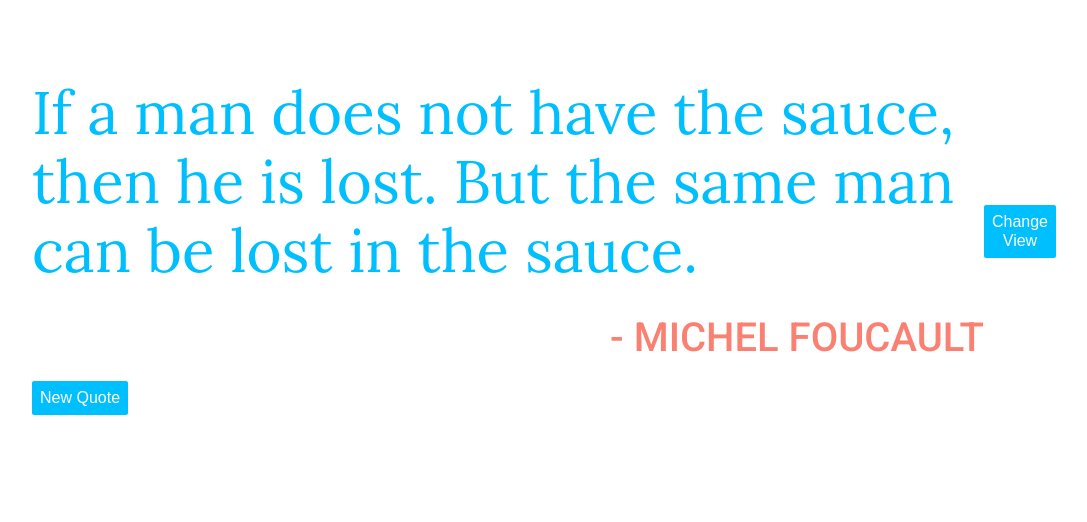
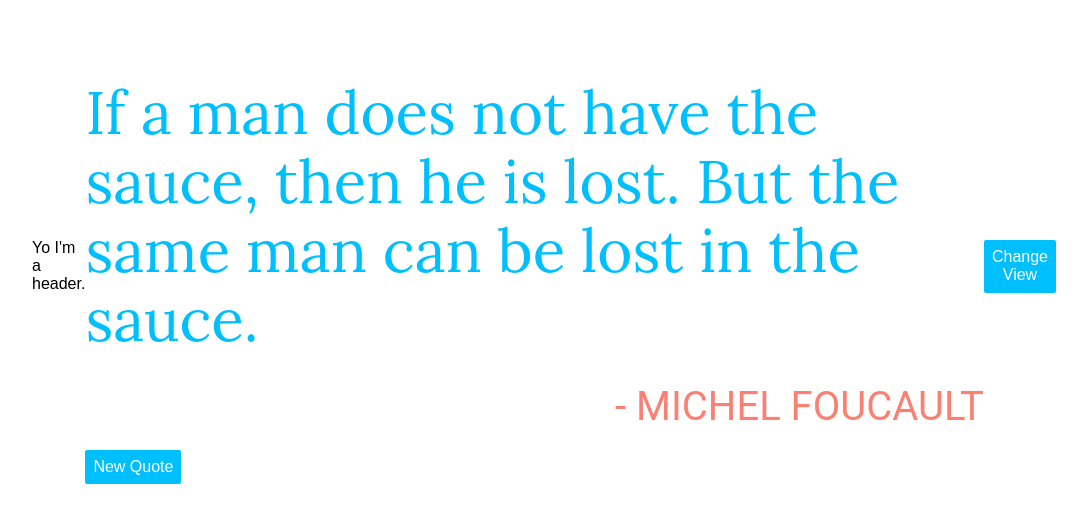
Before and after one commit to andybeers/quonable, a React (Create React App) app: page / in a window 1280 px wide. Shown: the top 522 px of the page, without its empty margins (96-1183 px from the left). Built offline with nearby package versions, Linux system fonts and the light colour scheme.

Commit message:
Added header component

```diff
--- a/public/index.html
+++ b/public/index.html
@@ -4,7 +4,7 @@
     <meta charset="utf-8">
     <meta name="viewport" content="width=device-width, initial-scale=1">
     <link rel="shortcut icon" href="%PUBLIC_URL%/favicon.ico">
-    <link href="https://fonts.googleapis.com/css?family=Lora|Roboto:500" rel="stylesheet">
+    <link href="https://fonts.googleapis.com/css?family=Lora|Sacramento" rel="stylesheet">
     <!--
       Notice the use of %PUBLIC_URL% in the tag above.
       It will be replaced with the URL of the `public` folder during the build.
--- /dev/null
+++ b/src/components/AppHeader/AppHeader.js
@@ -0,0 +1,11 @@
+import React from 'react';
+
+const AppHeader = () => {
+  return (
+    <div>
+      Yo I'm a header.
+    </div>
+  );
+};
+
+export default AppHeader;
--- a/src/components/app/App.js
+++ b/src/components/app/App.js
@@ -1,6 +1,7 @@
 import React, { Component } from 'react';
 import './App.css';
-import Quote from '../quote/Quote';
+import Quote from '../Quote/Quote';
+import AppHeader from '../AppHeader/AppHeader';
 import authors from '../../authors';
 import quotes from '../../quotes';
 
@@ -23,12 +24,14 @@ class App extends Component {
     return this.state.showSeriousQuote
       ? (
         <div className='wrapper'>
+          <AppHeader />
           <Quote quotes={quotes.real} authors={authors.goofy}/>
           <button onClick={this.changeView}>Change View</button>
         </div>
       )
       : (
         <div className='wrapper'>
+          <AppHeader />
           <Quote quotes={quotes.goofy} authors={authors.real}/>
           <button onClick={this.changeView}>Change View</button>
         </div>
--- a/src/index.js
+++ b/src/index.js
@@ -1,6 +1,6 @@
 import React from 'react';
 import ReactDOM from 'react-dom';
-import App from './components/app/App';
+import App from './components/App/App';
 import 'normalize.css';
 import './index.css';
 
```
